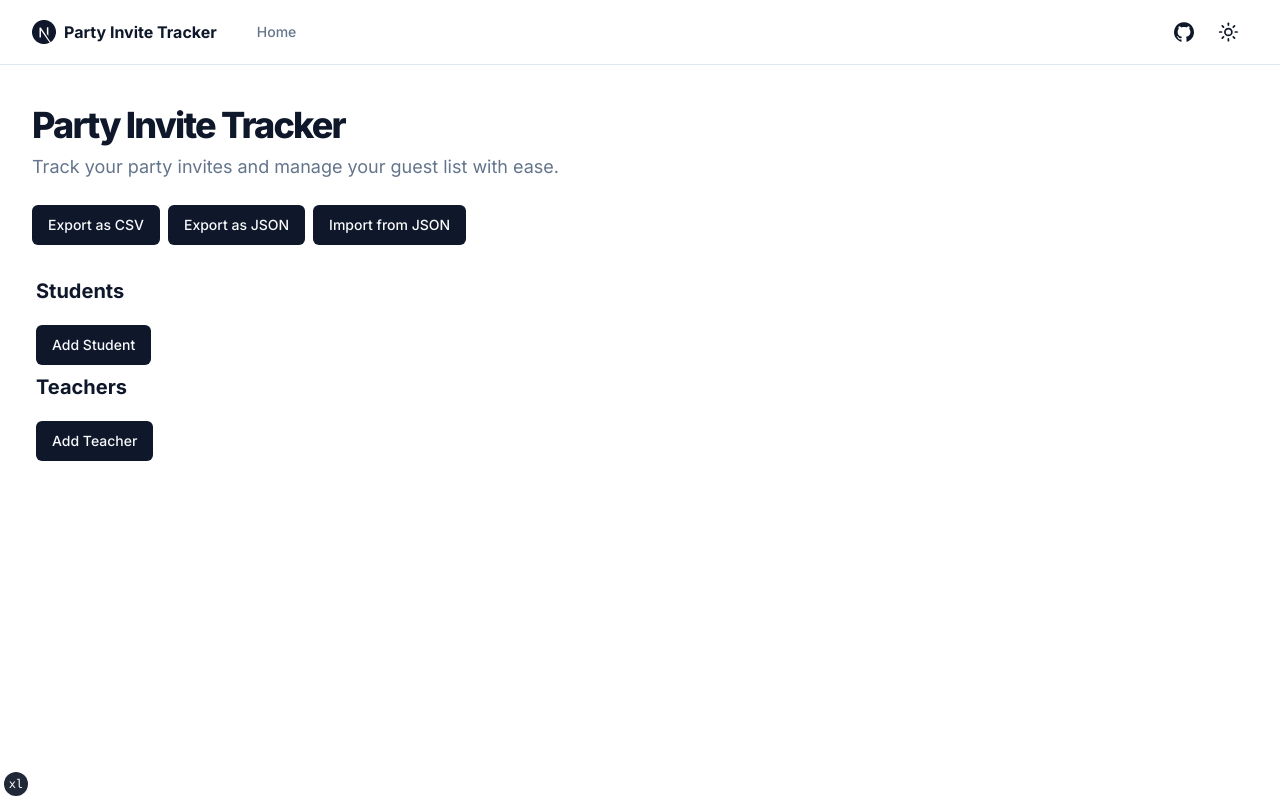
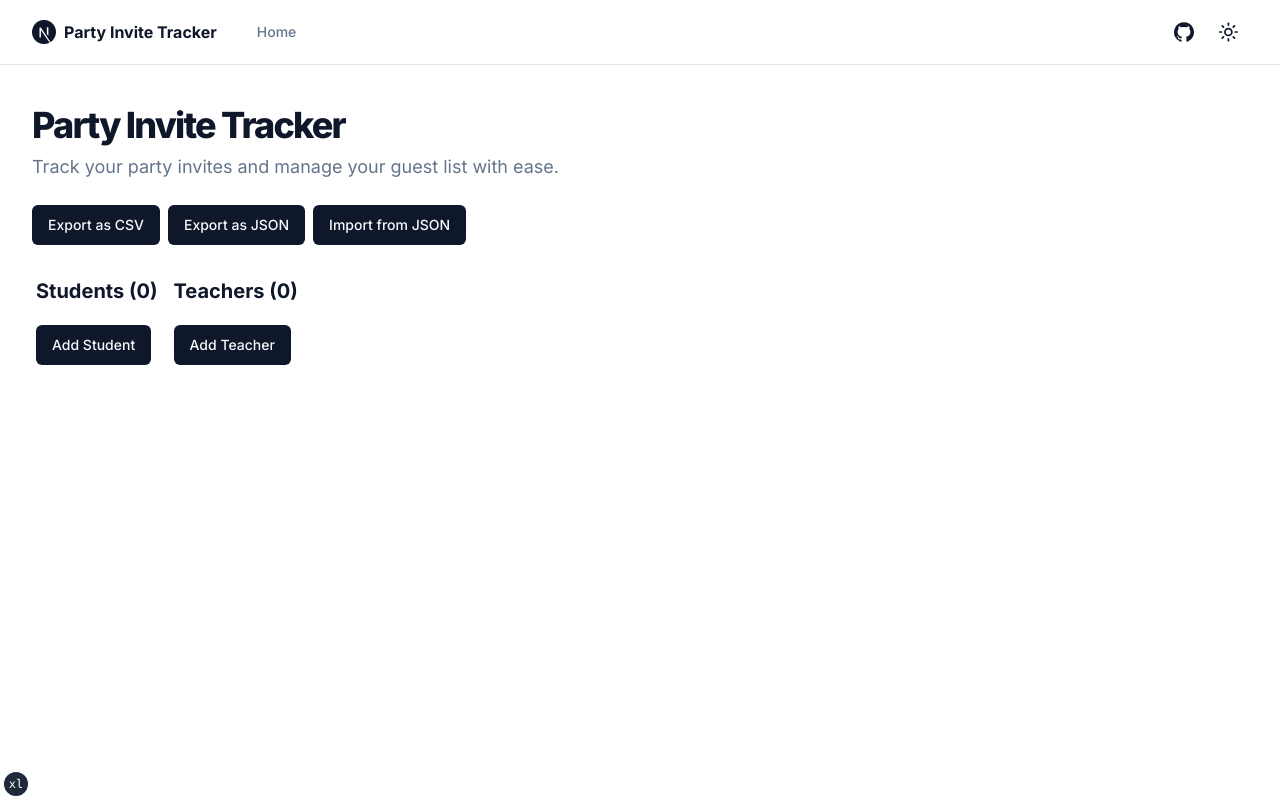
Before and after one commit to AlexProgrammerDE/party-invite-tracker, a Next.js app: page / in a window 1280 px wide. Built offline with nearby package versions, Linux system fonts and the light colour scheme.

Commit message:
Align teachers right next to students and add total count to everything

```diff
--- a/components/main-form.tsx
+++ b/components/main-form.tsx
@@ -181,8 +181,9 @@ function MainFormData({ formDataDefaults }: { formDataDefaults: FormData }) {
         />
       </div>
       <AutoSave watch={watch} />
-      <form className="mx-1 grid">
-        <h2 className="mb-1 mt-2 text-xl font-bold">Students</h2>
+      <form className="mx-1 flex flex-wrap gap-4">
+        <div className="flex flex-col">
+          <h2 className="mb-1 mt-2 text-xl font-bold">Students ({studentFields.length})</h2>
           <div className="grid gap-4">
             <div className="grid w-fit gap-2">
               {studentFields.map((item, index) => (
@@ -212,14 +213,14 @@ function MainFormData({ formDataDefaults }: { formDataDefaults: FormData }) {
                       <Controller
                         control={control}
                         name={`students.${index}.state`}
-                      render={({ field: { value, onChange } }) => (
+                        render={({field: {value, onChange}}) => (
                           <Select
                             disabled={isLoading}
                             onValueChange={onChange}
                             defaultValue={value}
                           >
                             <SelectTrigger id={`state-${item.id}`}>
-                            <SelectValue placeholder="Select a state" />
+                              <SelectValue placeholder="Select a state"/>
                             </SelectTrigger>
                             <SelectContent>
                               <SelectItem value="PENDING">PENDING</SelectItem>
@@ -267,7 +268,9 @@ function MainFormData({ formDataDefaults }: { formDataDefaults: FormData }) {
               </button>
             </div>
           </div>
-        <h2 className="mb-1 mt-2 text-xl font-bold">Teachers</h2>
+        </div>
+        <div className="flex flex-col">
+          <h2 className="mb-1 mt-2 text-xl font-bold">Teachers ({teacherFields.length})</h2>
           <div className="grid gap-4">
             <div className="grid w-fit gap-2">
               {teacherFields.map((item, index) => (
@@ -299,14 +302,14 @@ function MainFormData({ formDataDefaults }: { formDataDefaults: FormData }) {
                       <Controller
                         control={control}
                         name={`teachers.${index}.state`}
-                      render={({ field: { value, onChange } }) => (
+                        render={({field: {value, onChange}}) => (
                           <Select
                             disabled={isLoading}
                             onValueChange={onChange}
                             defaultValue={value}
                           >
                             <SelectTrigger id={`teachers-state-${item.id}`}>
-                            <SelectValue placeholder="Select a state" />
+                              <SelectValue placeholder="Select a state"/>
                             </SelectTrigger>
                             <SelectContent>
                               <SelectItem value="PENDING">PENDING</SelectItem>
@@ -348,6 +351,7 @@ function MainFormData({ formDataDefaults }: { formDataDefaults: FormData }) {
               </button>
             </div>
           </div>
+        </div>
       </form>
     </Form>
   )
@@ -373,6 +377,7 @@ function FriendsArray({
 
   return (
     <>
+      <h2 className="mt-2 text-md font-bold">Friends ({friendFields.length})</h2>
       <div className="grid gap-4">
         {friendFields.map((item, friendIndex) => (
           <Card key={item.id}>
@@ -395,10 +400,10 @@ function FriendsArray({
                 <Controller
                   control={control}
                   name={`students.${index}.friends.${friendIndex}.state`}
-                  render={({ field: { value, onChange } }) => (
+                  render={({field: {value, onChange}}) => (
                     <Select onValueChange={onChange} defaultValue={value}>
                       <SelectTrigger id={`friend-state-${item.id}`}>
-                        <SelectValue placeholder="Select a state" />
+                        <SelectValue placeholder="Select a state"/>
                       </SelectTrigger>
                       <SelectContent>
                         <SelectItem value="PENDING">PENDING</SelectItem>
@@ -451,7 +456,7 @@ function AutoSave({
     const values = exclude.length
       ? Object.entries(watchedValues)
         .filter(([key]) => !exclude.includes(key))
-          .reduce((obj, [key, val]) => Object.assign(obj, { [key]: val }), {})
+        .reduce((obj, [key, val]) => Object.assign(obj, {[key]: val}), {})
       : Object.assign({}, watchedValues)
 
     if (Object.entries(values).length) {
```
Lines whose indentation alone changed are shown as unchanged.
